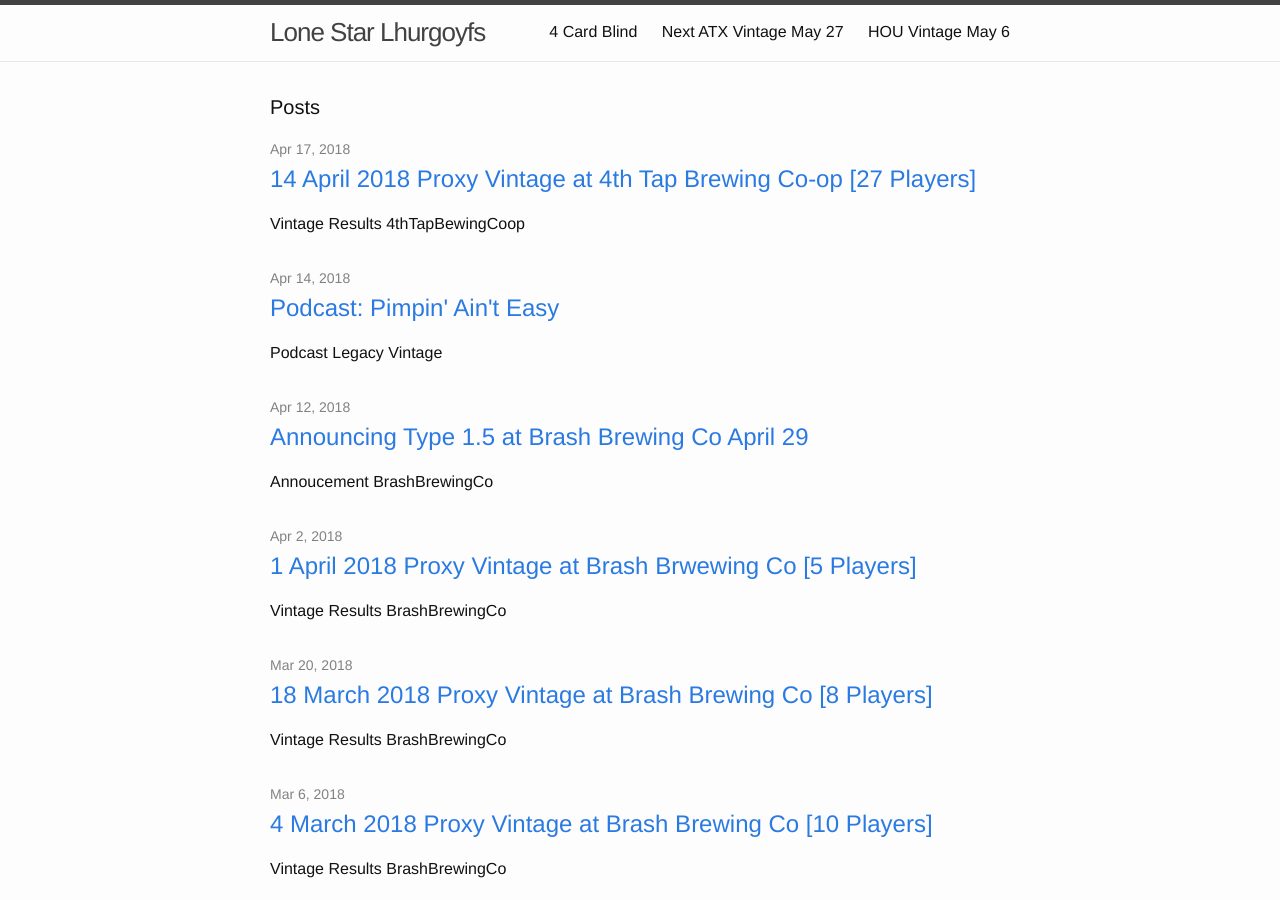
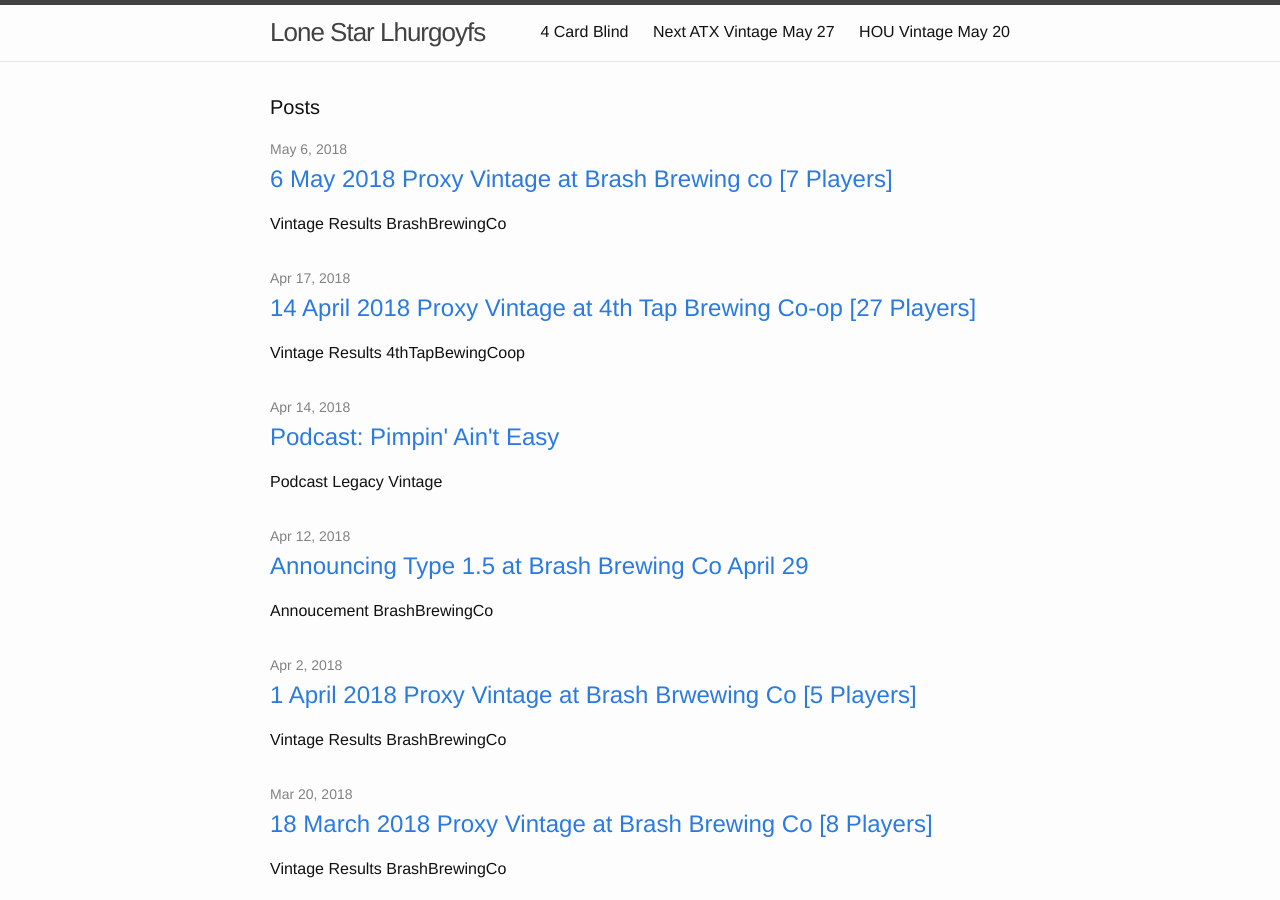
Before and after one commit to LoneStarLhurgoyfs/lonestarlhurgoyfs.github.io, a Jekyll site: the page built from index.md, in a window 1280 px wide and 900 px high. Built offline with Jekyll 4.4.1, drawn with Linux system fonts in a browser that asks for light colours; part of the change alters nothing that is shown.

Commit message:
6 may 2018 update

```diff
--- a/HOUVintage.md
+++ b/HOUVintage.md
@@ -1,13 +1,13 @@
 ---
 layout: page
-title: "HOU Vintage May 6"
+title: "HOU Vintage May 20"
 permalink: /HOUVintage/
 redirect_from: "/nextVintageTournament/"
 ---
 
 ![BRASH](https://images.lonestarlhurgoyfs.com/brash/brashman_with_cards.jpg)
 
-Date: May 6, 2018
+Date: May 20, 2018
 Location: [Brash Brewing Company](https://www.facebook.com/Brash-brewing-company-229796680431006/)  508 W Crosstimbers Rd, Houston, TX 77018 [[MAP]](https://goo.gl/maps/JbUmv9nZm1B2)
 Registration Time: 12:30 PM
 Event Begins: 1:00 PM
--- /dev/null
+++ b/_posts/2018-05-06-6-May-2018-Results.markdown
@@ -0,0 +1,38 @@
+---
+layout: post
+title:  "6 May 2018 Proxy Vintage at Brash Brewing co [7 Players]"
+excerpt: "7 players competed in Vintage at Brash Brewing Co. Check out the results!!"
+date:   2018-05-06 17:35:00 -600
+categories: Vintage Results BrashBrewingCo
+---
+
+[Link to annoucement post](http://themanadrain.com/topic/1731/2-4-2018-houston-tx-100-proxy-vintage-brash-brewing-co)
+
+With many Houstonians still nusing their Cinco de Mayo hangovers, we had only seven players today. That means no TCDecks link but there's still some spicy decklists to check out.
+
+[Discuss this post on The Mana Drain](http://themanadrain.com/topic/1891/6-may-2018-proxy-vintage-brash-brewing-co-8-players)
+
+
+1. Ben Kendrick - [Ravager Shops](https://images.lonestarlhurgoyfs.com/2018-05-06/deck-1.jpg)
+2. Tim Everett - [Grixis Landstill](https://images.lonestarlhurgoyfs.com/2018-05-06/deck-2.jpg)
+3. Sam Craven - [Deuces Wild](https://images.lonestarlhurgoyfs.com/2018-05-06/deck-3.jpg)
+4. Will Miertschin - [Clamp Shops](https://images.lonestarlhurgoyfs.com/2018-05-06/deck-4.jpg)
+5. Adam Dean - [Bargain Storm](https://images.lonestarlhurgoyfs.com/2018-05-06/deck-5.jpg)
+6. Stephen Reddin - [Grixis Control](https://images.lonestarlhurgoyfs.com/2018-05-06/deck-6.jpg)
+7. Ro Hinojosa - [Paradoxical Control](https://images.lonestarlhurgoyfs.com/2018-05-06/deck-7.jpg)
+
+
+I hit my new one-quarter personal best on Dig Dug and didn't take that many other pictures so I'm including it.
+![](https://images.lonestarlhurgoyfs.com/2018-05-06/1.jpg)
+![](https://images.lonestarlhurgoyfs.com/2018-05-06/2.jpg)
+![](https://images.lonestarlhurgoyfs.com/2018-05-06/3.jpg)
+
+If you put two Defense Grids together, does it become a Defense Cube?
+![](https://images.lonestarlhurgoyfs.com/2018-05-06/4.jpg)
+![](https://images.lonestarlhurgoyfs.com/2018-05-06/5.jpg)
+![](https://images.lonestarlhurgoyfs.com/2018-05-06/6.jpg)
+![](https://images.lonestarlhurgoyfs.com/2018-05-06/7.jpg)
+![](https://images.lonestarlhurgoyfs.com/2018-05-06/8.jpg)
+
+In a post-game game, Sam partakes in the rare "Ancestral targetting you." He scooped up his cards shortly thereafter rather than figuring out double Chains.
+![](https://images.lonestarlhurgoyfs.com/2018-05-06/9.jpg)
```
